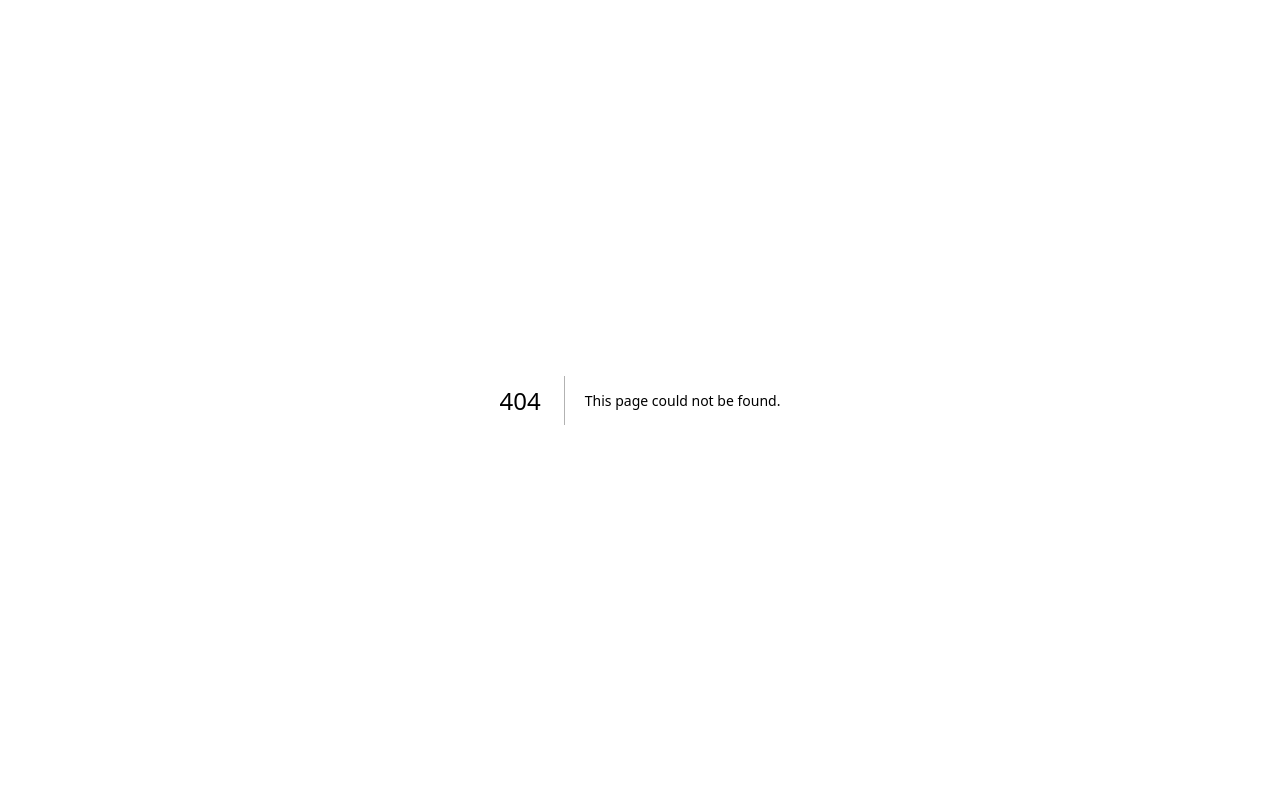
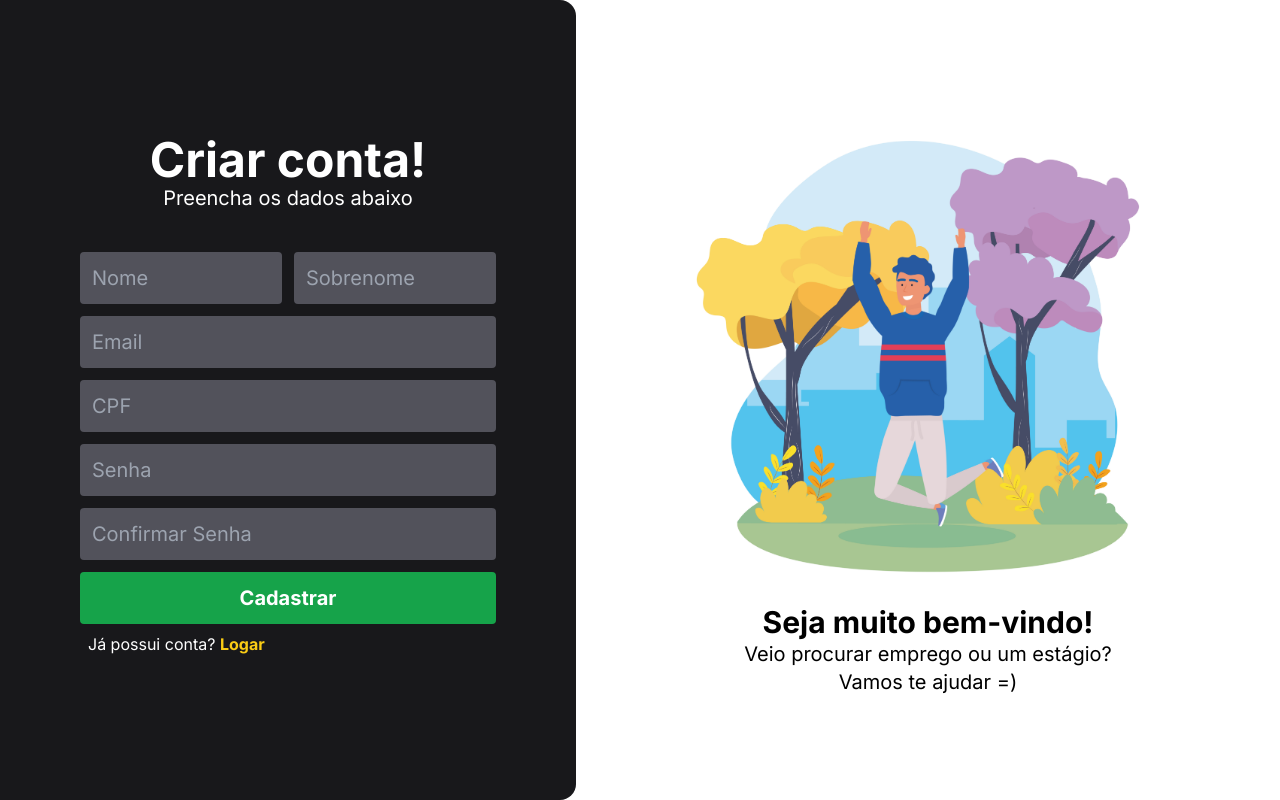
Before and after one commit to juanfariasdev/desafio-formulario, a Next.js app: page /registrar in a window 1280 px wide. Before the commit this address had no page. Built offline with nearby package versions, Linux system fonts and the light colour scheme.

Commit message:
modify estructure and add login page

```diff
--- /dev/null
+++ b/src/app/(public)/layout.tsx
@@ -0,0 +1,37 @@
+import Image from "next/image";
+import { Inter } from "next/font/google";
+
+import Hero from "../../assets/hero.jpg";
+
+import "../globals.css";
+
+const inter = Inter({ subsets: ["latin"] });
+
+export const metadata = {
+  title: "Create Next App",
+  description: "Generated by create next app",
+};
+
+export default function RootLayout({
+  children,
+}: {
+  children: React.ReactNode;
+}) {
+  return (
+    <html lang="ptBR">
+      <body className={inter.className}>
+        <div className="flex min-h-screen justify-between">
+          <main className="bg-zinc-900 text-white max-w-xl w-full rounded-r-2xl flex flex-col justify-center px-20">
+            {children}
+          </main>
+          <aside className="flex flex-col flex-1 justify-center items-center">
+            <Image src={Hero} alt="" width={500} />
+            <h1 className="text-3xl font-bold">Seja muito bem-vindo!</h1>
+            <p className="text-xl">Veio procurar emprego ou um estágio?</p>
+            <p className="text-xl">Vamos te ajudar =)</p>
+          </aside>
+        </div>
+      </body>
+    </html>
+  );
+}
--- /dev/null
+++ b/src/app/(public)/page.tsx
@@ -0,0 +1,27 @@
+import Image from "next/image";
+import Hero from "../../assets/hero.jpg";
+import { LoginForm } from "@/components/LoginForm";
+import Link from "next/link";
+
+export default function Home() {
+  return (
+    <>
+      <div className="text-center">
+        <h1 className="text-5xl font-bold">Login!</h1>
+        <p className="text-xl">Preencha os dados abaixo!</p>
+      </div>
+      <div className="pt-10">
+        <LoginForm />
+        <p className="p-2">
+          Não possui conta?{" "}
+          <Link
+            href="/registrar"
+            className="text-green-500 hover:text-green-600 font-bold"
+          >
+            Cadastrar
+          </Link>
+        </p>
+      </div>
+    </>
+  );
+}
--- /dev/null
+++ b/src/app/(public)/registrar/page.tsx
@@ -0,0 +1,27 @@
+import Image from "next/image";
+import Hero from "../../../assets/hero.jpg";
+import { RegisterForm } from "@/components/RegisterForm";
+import Link from "next/link";
+
+export default function Registrar() {
+  return (
+    <>
+      <div className="text-center">
+        <h1 className="text-5xl font-bold">Criar conta!</h1>
+        <p className="text-xl">Preencha os dados abaixo</p>
+      </div>
+      <div className="pt-10">
+        <RegisterForm />
+        <p className="p-2">
+          Já possui conta?{" "}
+          <Link
+            href="/"
+            className="text-yellow-400 hover:text-yellow-500 font-bold"
+          >
+            Logar
+          </Link>
+        </p>
+      </div>
+    </>
+  );
+}
--- a/src/app/layout.tsx
+++ /dev/null
@@ -1,21 +0,0 @@
-import './globals.css'
-import { Inter } from 'next/font/google'
-
-const inter = Inter({ subsets: ['latin'] })
-
-export const metadata = {
-  title: 'Create Next App',
-  description: 'Generated by create next app',
-}
-
-export default function RootLayout({
-  children,
-}: {
-  children: React.ReactNode
-}) {
-  return (
-    <html lang="ptBR">
-      <body className={inter.className}>{children}</body>
-    </html>
-  )
-}
--- a/src/app/page.tsx
+++ /dev/null
@@ -1,24 +0,0 @@
-import Image from "next/image";
-import Hero from '../assets/hero.jpg'
-import { Form } from "@/components/form";
-
-export default function Home() {
-  return (
-    <div className="flex min-h-screen justify-between">
-    <main className="bg-zinc-900 text-white max-w-xl w-full rounded-r-2xl p-20">
-      <div className="text-center">
-        <h1 className="text-5xl font-bold">Criar conta!</h1>
-        <p className="text-xl">Preencha os dados abaixo</p>
-      </div>
-      <div className="pt-10">
-        <Form/>
-      </div>
-    </main>
-      <aside className="flex flex-col flex-1 justify-center items-center">
-        <Image src={Hero} alt="" width={500} />
-        <h1 className="text-3xl font-bold">Seja muito bem-vindo!</h1>
-      </aside>
-    </div>
-
-  )
-}
--- /dev/null
+++ b/src/components/LoginForm/index.tsx
@@ -0,0 +1,15 @@
+import { InputLabel } from "../input";
+
+function LoginForm() {
+  return (
+    <form className="flex flex-col gap-3">
+      <InputLabel placeholder="Email" />
+      <InputLabel placeholder="Senha" type="password" />
+      <button className="rounded bg-yellow-500 hover:bg-yellow-600 text-xl p-3 text-white w-full transition font-bold">
+        Login
+      </button>
+    </form>
+  );
+}
+
+export { LoginForm };
--- /dev/null
+++ b/src/components/RegisterForm/index.tsx
@@ -0,0 +1,21 @@
+import { InputLabel } from "../input";
+
+function RegisterForm() {
+  return (
+    <form className="flex flex-col gap-3">
+      <div className="flex gap-3">
+        <InputLabel placeholder="Nome" />
+        <InputLabel placeholder="Sobrenome" />
+      </div>
+      <InputLabel placeholder="Email" />
+      <InputLabel placeholder="CPF" />
+      <InputLabel placeholder="Senha" type="password" />
+      <InputLabel placeholder="Confirmar Senha" type="password" />
+      <button className="rounded bg-green-600 hover:bg-green-700 text-xl p-3 text-white w-full transition font-bold">
+        Cadastrar
+      </button>
+    </form>
+  );
+}
+
+export { RegisterForm };
--- a/src/components/form/index.tsx
+++ /dev/null
@@ -1,18 +0,0 @@
-import { InputLabel } from "./input"
-
-function Form(){
-    return(
-    <form className="flex flex-col gap-3">
-        <div className="flex gap-3">
-            <InputLabel placeholder="Nome" />
-            <InputLabel placeholder="Sobrenome" />
-        </div>
-        <InputLabel placeholder="Email" />
-        <InputLabel placeholder="CPF" />
-        <InputLabel placeholder="Senha" type="password"/>
-        <InputLabel placeholder="Confirmar Senha" type="password"/>
-    </form>
-    )
-}
-
-export { Form }
--- a/src/components/form/input.tsx
+++ /dev/null
@@ -1,10 +0,0 @@
-import { InputHTMLAttributes } from "react";
-
-
-export function InputLabel({...rest}: InputHTMLAttributes<HTMLInputElement>){
-    return(
-        <>
-            <input className="rounded bg-zinc-600 text-xl p-3 text-white w-full" {...rest}/>
-        </>
-    )
-}
--- /dev/null
+++ b/src/components/input.tsx
@@ -0,0 +1,12 @@
+import { InputHTMLAttributes } from "react";
+
+export function InputLabel({ ...rest }: InputHTMLAttributes<HTMLInputElement>) {
+  return (
+    <>
+      <input
+        className="rounded bg-zinc-600 text-xl p-3 text-white w-full fill-white reval"
+        {...rest}
+      />
+    </>
+  );
+}
```
